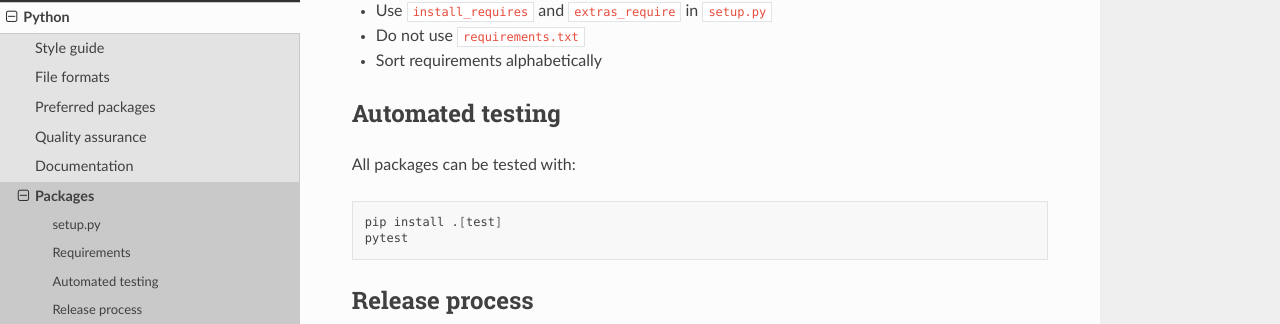
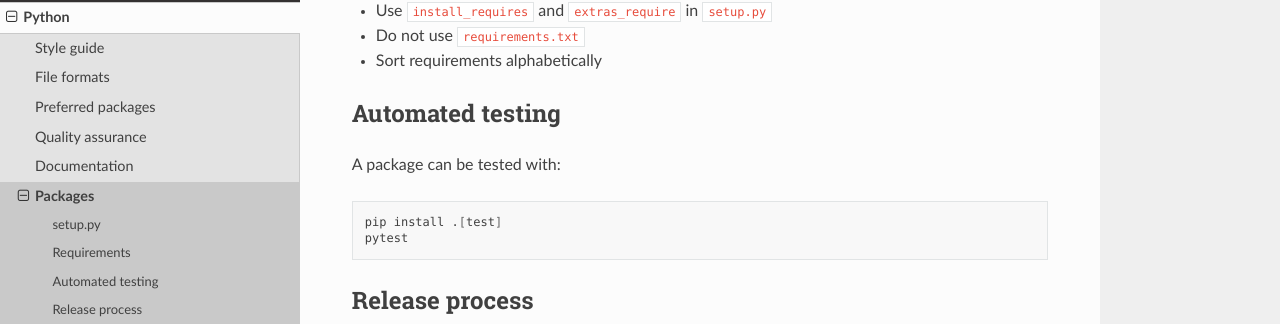
Before and after one commit to open-contracting/software-development-handbook, a Sphinx documentation site: the page built from docs/python/packages.rst, in a window 1280 px wide and 900 px high, scrolled down 1173 px. Shown: the part 149-473 px from the top of the window. Built offline with Sphinx 7.4.7 and the Read the Docs theme 2.0.0, drawn with Linux system fonts in a browser that asks for light colours.

Commit message:
python: Fix grammatical number

```diff
--- a/docs/python/packages.rst
+++ b/docs/python/packages.rst
@@ -71,7 +71,7 @@ Requirements
 Automated testing
 -----------------
 
-All packages can be tested with:
+A package can be tested with:
 
 .. code-block:: shell
 
```
